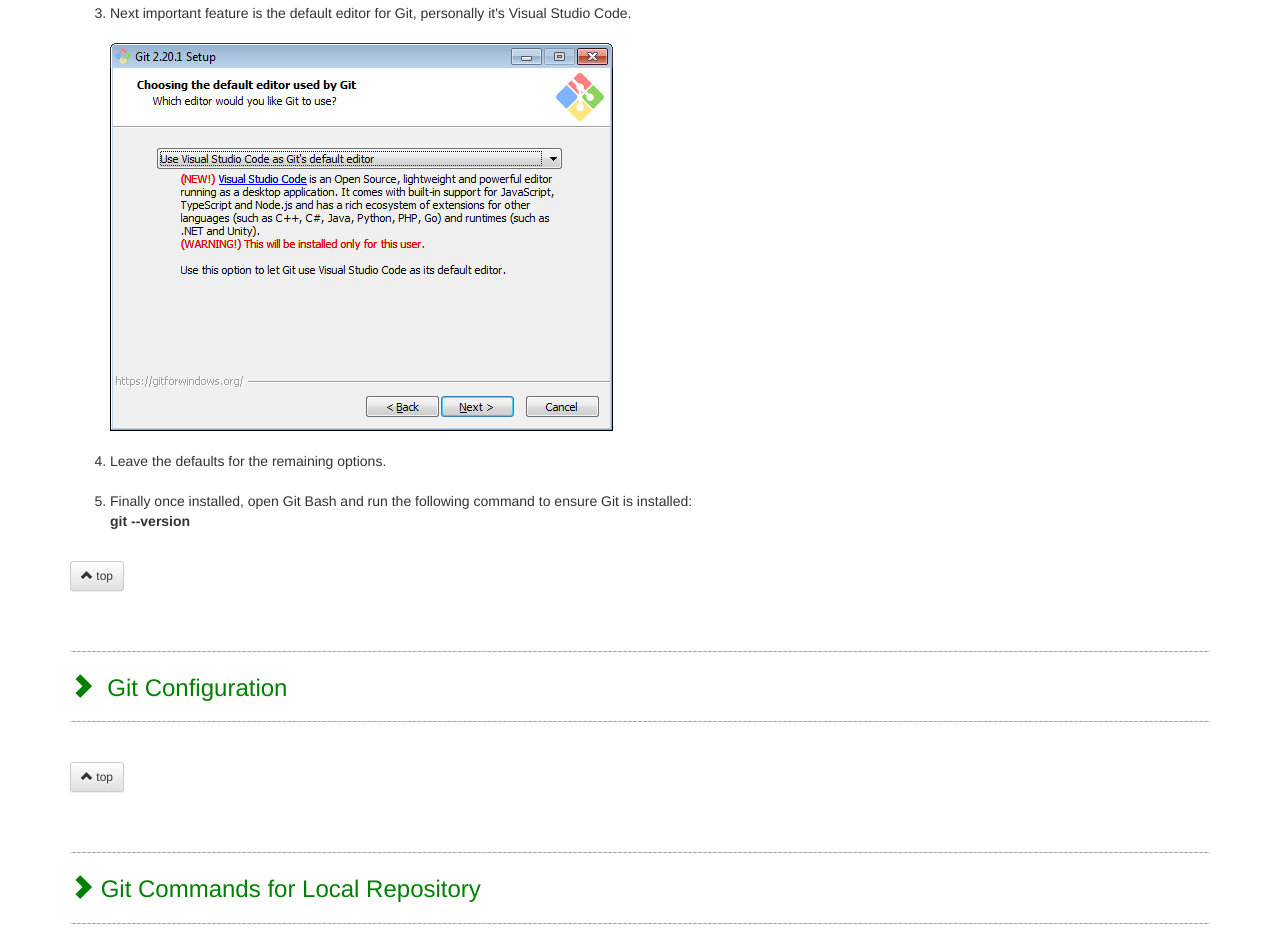
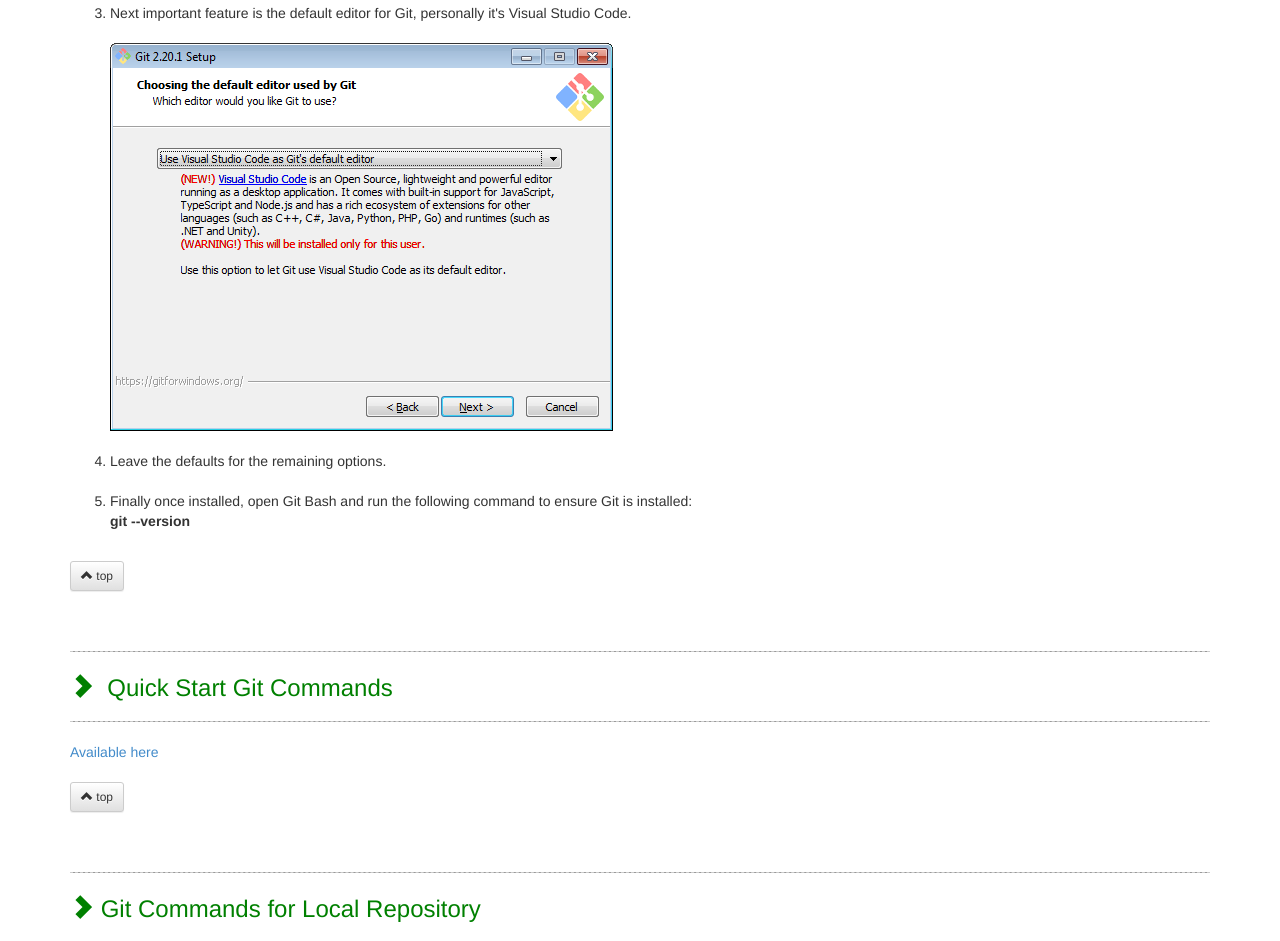
Before and after one commit to joehunter/website, a plain HTML site: page git/index.htm in a window 1280 px wide. Shown: the part 1458-2399 px from the top of the page. Drawn offline with Linux system fonts and the light colour scheme.

Commit message:
Second commit 12.05.2019

```diff
--- a/git/index.htm
+++ b/git/index.htm
@@ -98,7 +98,7 @@
 	<li><p><a href="#0"><span class="glyphicon glyphicon-link"></span>&nbsp;Git installation on Windows</a></p></li>
 
 	<p><b>Git Configuration</b></p>
-	<li><p><a href="#1"><span class="glyphicon glyphicon-link"></span>&nbsp;Configuring Git in Windows Environment</a></p></li>
+	<li><p><a href="#1"><span class="glyphicon glyphicon-link"></span>&nbsp;Quick Start Git Commands</a></p></li>
 
 	<p><b>Git Commands</b></p>
 	<li><p><a href="#2"><span class="glyphicon glyphicon-link"></span>&nbsp;Git Commands for Local Repository</a></p></li>
@@ -175,12 +175,12 @@
 
 <div id="1">
 		<hr class="ex">
-		<h3 style='color:green'><span class="glyphicon glyphicon-chevron-right"></span>&nbsp; Git Configuration</h3>
+		<h3 style='color:green'><span class="glyphicon glyphicon-chevron-right"></span>&nbsp; Quick Start Git Commands</h3>
 		<hr class="ex">
 
 		<div>
 
-
+			<a href='https://help.github.com/en/articles/adding-an-existing-project-to-github-using-the-command-line' target='_blank'>Available here</a>
 
 		</div>
 
```
